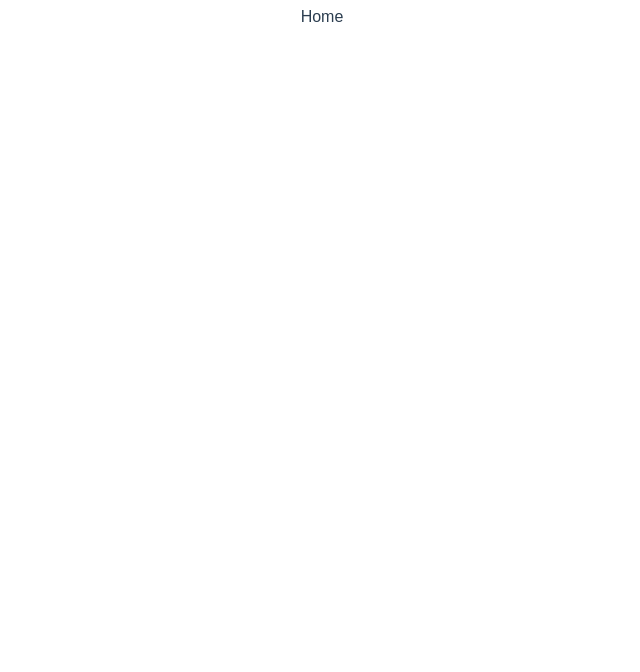
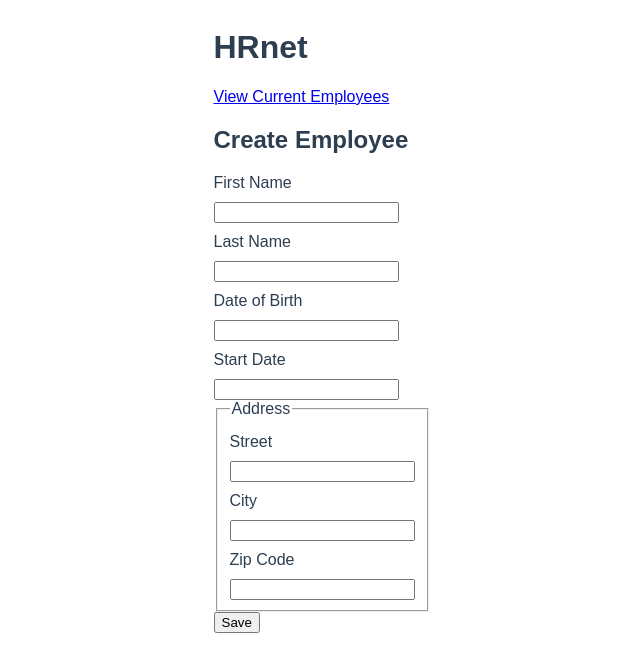
Before and after one commit to AmaruZ/AmarZirouel_14_28022021, a React (Create React App) app: page / in a window 1280 px wide. Shown: the top 672 px of the page, without its empty margins (318-958 px from the left). Built offline with nearby package versions, Linux system fonts and the light colour scheme.

Commit message:
Ajout des pages Home et EmployeeList

```diff
--- a/src/pages/EmployeeList/index.jsx
+++ b/src/pages/EmployeeList/index.jsx
@@ -1,9 +1,11 @@
 import React from 'react'
 
 function EmployeeList() {
-  return (
-    <div>EmployeeList</div>
-  )
+    return (
+        <main>
+            <h1>Current Employees</h1>
+        </main>
+    )
 }
 
 export default EmployeeList
--- a/src/pages/Home/index.jsx
+++ b/src/pages/Home/index.jsx
@@ -1,9 +1,16 @@
 import React from 'react'
+import { Link } from 'react-router-dom'
+import Form from '../../components/Form'
 
 function Home() {
-  return (
-    <div>Home</div>
-  )
+    return (
+        <main>
+            <h1>HRnet</h1>
+            <Link to={'/employee-list'}>View Current Employees</Link>
+            <h2>Create Employee</h2>
+            <Form />
+        </main>
+    )
 }
 
 export default Home
```
